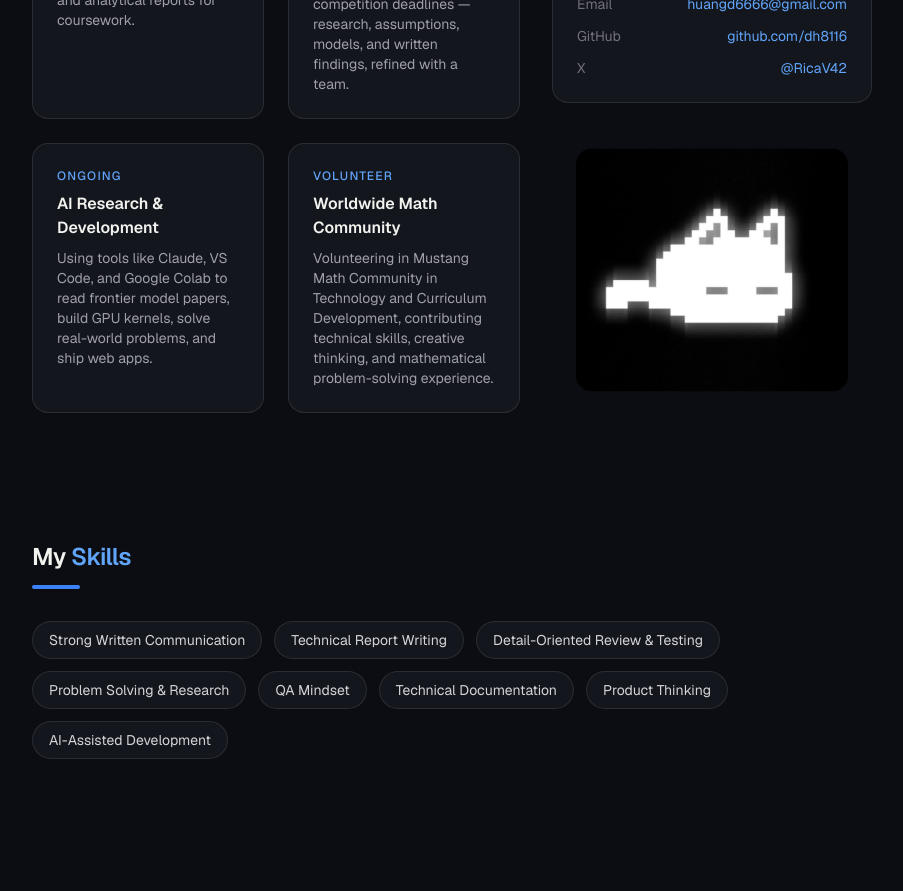
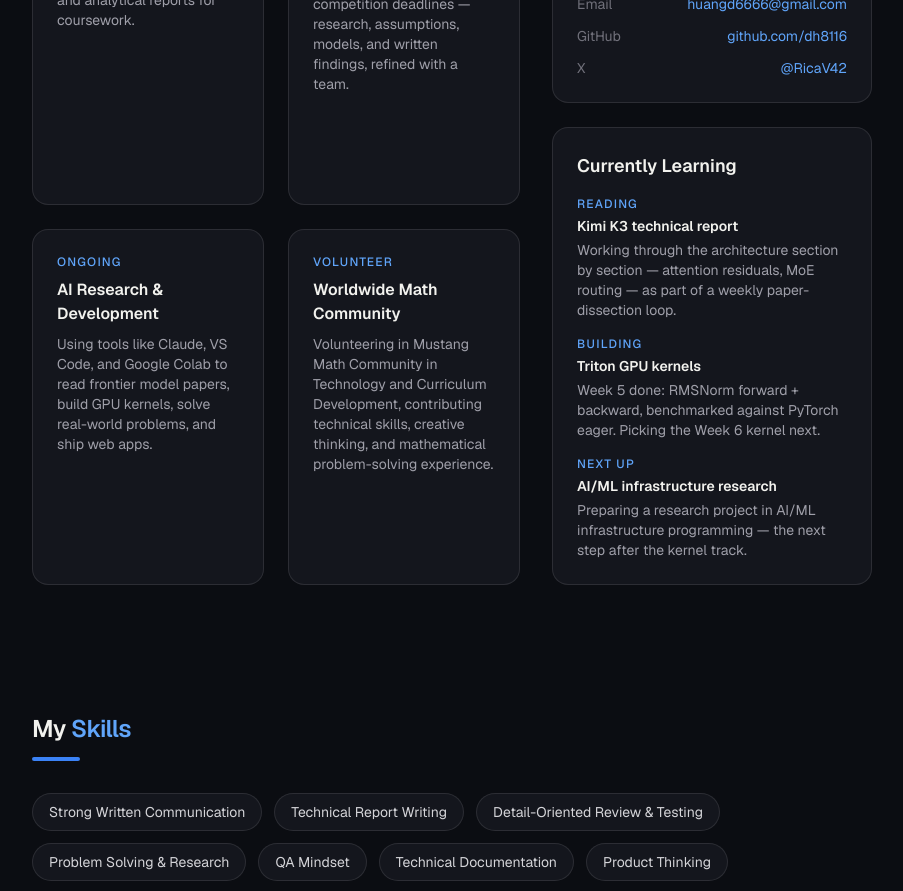
Before and after one commit to dh8116/dh8116.github.io, a Next.js app: page / in a window 1280 px wide. Shown: the part 920-1811 px from the top of the page, without its empty margins (120-1023 px from the left). Built offline with nearby package versions, Linux system fonts and the light colour scheme.

Commit message:
Add Currently Learning card to About section, replacing cat mascot image

```diff
--- a/src/app/page.tsx
+++ b/src/app/page.tsx
@@ -1,6 +1,12 @@
 import Image from "next/image";
 import Link from "next/link";
-import { site, projects, aboutCards, skills } from "@/data/site";
+import {
+  site,
+  projects,
+  aboutCards,
+  skills,
+  currentlyLearning,
+} from "@/data/site";
 import { posts } from "@/data/posts";
 import PersonalDetailsCard from "@/components/PersonalDetailsCard";
 import FadeInSection from "@/components/FadeInSection";
@@ -88,15 +94,22 @@ export default function Home() {
             </div>
             <div className="flex flex-col gap-6">
               <PersonalDetailsCard />
-              <div className="relative min-h-[220px] flex-1">
-                <div className="absolute left-1/2 top-1/2 h-[85%] w-[85%] -translate-x-1/2 -translate-y-1/2 overflow-hidden rounded-2xl">
-                  <Image
-                    src="/cat-mascot.jpg"
-                    alt="Pixel-art cat mascot"
-                    fill
-                    sizes="320px"
-                    className="object-cover"
-                  />
+              <div className="rounded-2xl border border-white/10 bg-card p-6">
+                <h3 className="text-lg font-semibold">Currently Learning</h3>
+                <div className="mt-4 flex flex-col gap-4">
+                  {currentlyLearning.map((item) => (
+                    <div key={item.title}>
+                      <p className="text-xs font-medium uppercase tracking-widest text-brand-blue-light">
+                        {item.label}
+                      </p>
+                      <h4 className="mt-1 text-sm font-semibold">
+                        {item.title}
+                      </h4>
+                      <p className="mt-1 text-sm text-zinc-400">
+                        {item.detail}
+                      </p>
+                    </div>
+                  ))}
                 </div>
               </div>
             </div>
--- a/src/data/site.ts
+++ b/src/data/site.ts
@@ -85,3 +85,30 @@ export const skills: string[] = [
   "Product Thinking",
   "AI-Assisted Development",
 ];
+
+export type CurrentlyItem = {
+  label: string;
+  title: string;
+  detail: string;
+};
+
+export const currentlyLearning: CurrentlyItem[] = [
+  {
+    label: "Reading",
+    title: "Kimi K3 technical report",
+    detail:
+      "Working through the architecture section by section — attention residuals, MoE routing — as part of a weekly paper-dissection loop.",
+  },
+  {
+    label: "Building",
+    title: "Triton GPU kernels",
+    detail:
+      "Week 5 done: RMSNorm forward + backward, benchmarked against PyTorch eager. Picking the Week 6 kernel next.",
+  },
+  {
+    label: "Next up",
+    title: "AI/ML infrastructure research",
+    detail:
+      "Preparing a research project in AI/ML infrastructure programming — the next step after the kernel track.",
+  },
+];
```
